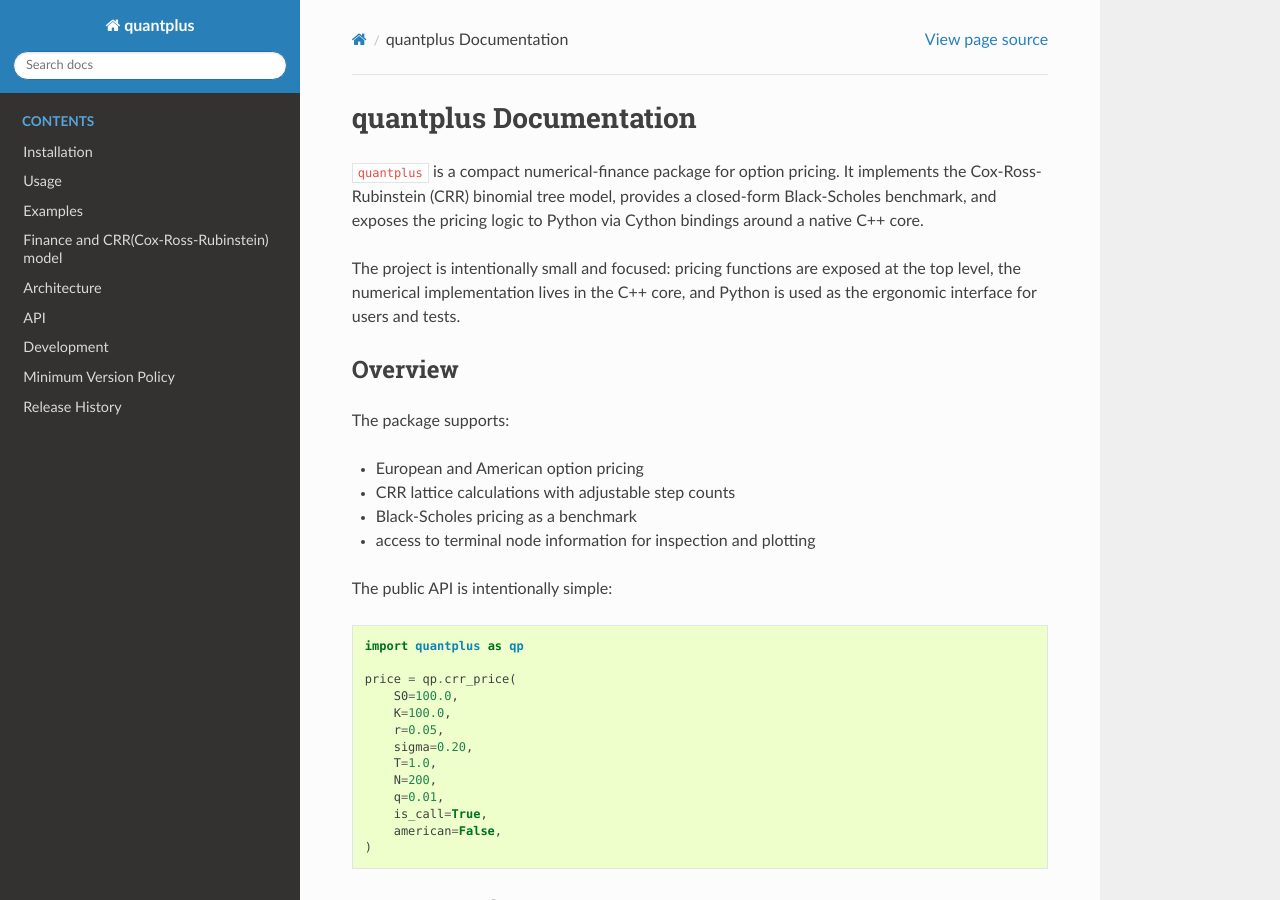
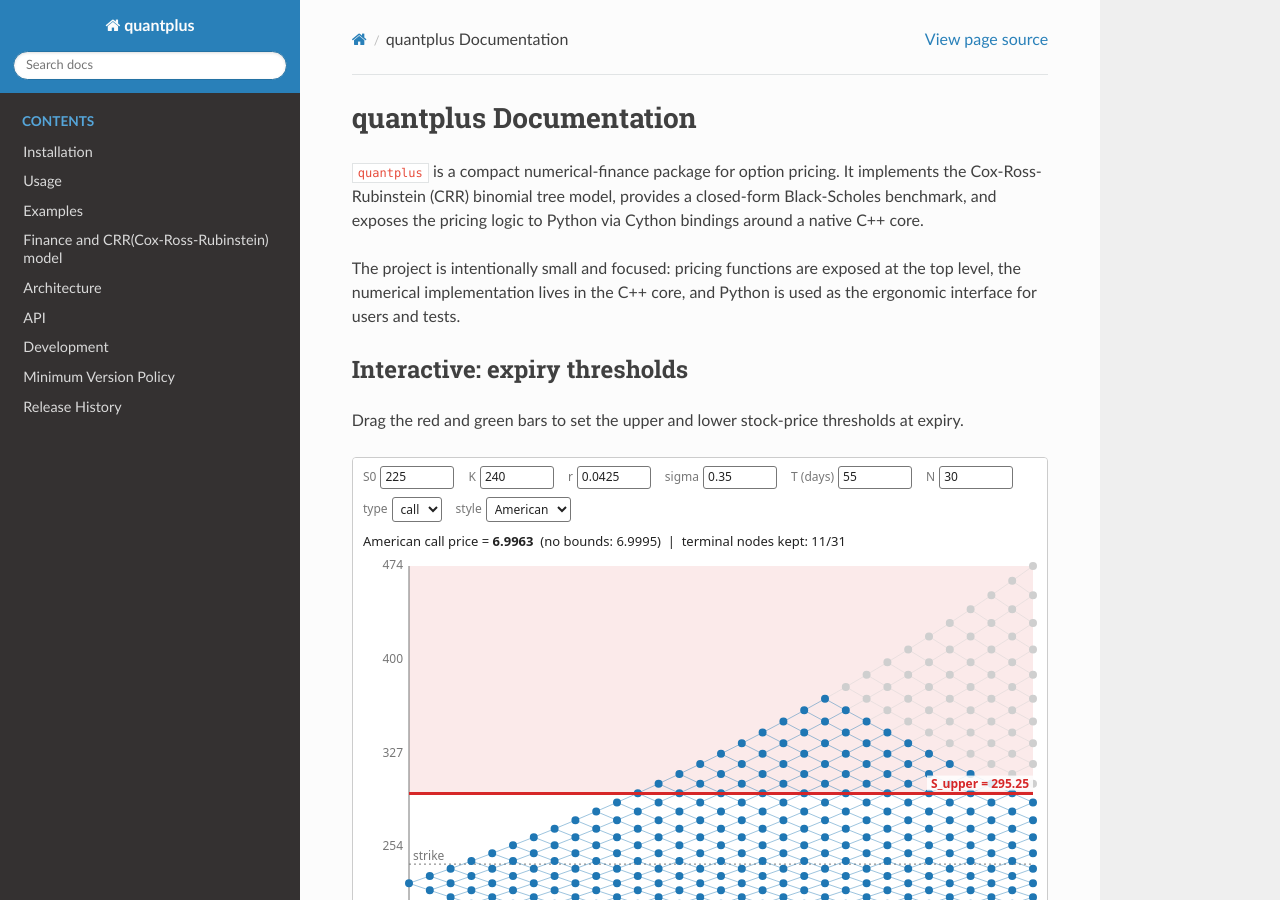
Before and after one commit to ke-zhang-rd/quantplus, a Sphinx documentation site: the page built from docs/source/index.rst, in a window 1280 px wide and 900 px high. Built offline with Sphinx 7.4.7 and the Read the Docs theme 3.1.0, drawn with Linux system fonts in a browser that asks for light colours; the version number could not be read and is left out; some of the changed lines change nothing that is shown.

Commit message:
ENH: Add interactive feature

```diff
--- /dev/null
+++ b/docs/source/_static/crr_thresholds.html
@@ -0,0 +1,227 @@
+<!DOCTYPE html>
+<html lang="en">
+<head>
+<meta charset="utf-8">
+<meta name="viewport" content="width=device-width, initial-scale=1">
+<title>CRR tree with expiry thresholds</title>
+<style>
+  :root { --fg:#222; --bg:#fff; --muted:#777; --hi:#d62728; --lo:#2ca02c; --node:#1f77b4; --dead:#cfcfcf; }
+  @media (prefers-color-scheme: dark) {
+    :root { --fg:#e6e6e6; --bg:#1b1b1b; --muted:#999; --dead:#4a4a4a; --node:#5aa9e6; }
+  }
+  html, body { margin:0; background:var(--bg); color:var(--fg);
+    font:14px/1.4 system-ui, -apple-system, "Segoe UI", Roboto, sans-serif; }
+  #controls { display:flex; flex-wrap:wrap; gap:8px 14px; padding:8px 10px; align-items:center; }
+  #controls label { display:flex; gap:4px; align-items:center; color:var(--muted); font-size:12px; }
+  #controls input, #controls select { width:64px; padding:2px 4px; font:inherit;
+    background:var(--bg); color:var(--fg); border:1px solid var(--muted); border-radius:3px; }
+  #controls select { width:auto; }
+  #status { padding:2px 10px 6px; font-size:13px; }
+  #status b { font-variant-numeric:tabular-nums; }
+  #wrap { position:relative; width:100%; height:calc(100vh - 118px); min-height:320px; }
+  canvas { position:absolute; inset:0; width:100%; height:100%; touch-action:none; }
+  #hint { padding:0 10px 8px; font-size:12px; color:var(--muted); }
+</style>
+</head>
+<body>
+<div id="controls">
+  <label>S0 <input id="S0" type="number" value="225" step="1"></label>
+  <label>K <input id="K" type="number" value="240" step="1"></label>
+  <label>r <input id="r" type="number" value="0.0425" step="0.005"></label>
+  <label>sigma <input id="sigma" type="number" value="0.35" step="0.05"></label>
+  <label>T (days) <input id="Tdays" type="number" value="55" step="5"></label>
+  <label>N <input id="N" type="number" value="30" min="2" max="80" step="1"></label>
+  <label>type <select id="type"><option value="call">call</option><option value="put">put</option></select></label>
+  <label>style <select id="style"><option value="american">American</option><option value="european">European</option></select></label>
+</div>
+<div id="status"></div>
+<div id="wrap"><canvas id="cv"></canvas></div>
+<div id="hint">Drag the red (upper) and green (lower) bars. Terminal nodes outside the band get zero probability; grey nodes can no longer reach the band.</div>
+
+<script>
+// PRICING-START
+function buildTree(p) {
+  const N = p.N, dt = p.T / N;
+  const u = Math.exp(p.sigma * Math.sqrt(dt)), d = 1 / u;
+  const S = [];
+  for (let i = 0; i <= N; i++) {
+    S.push([]);
+    for (let j = 0; j <= i; j++) S[i].push(p.S0 * Math.pow(u, i - j) * Math.pow(d, j));
+  }
+  return { S, u, d, dt };
+}
+
+function aliveNodes(S, N, upper, lower) {
+  const alive = [];
+  for (let i = 0; i <= N; i++) alive.push(new Array(i + 1).fill(false));
+  for (let j = 0; j <= N; j++) alive[N][j] = S[N][j] <= upper && S[N][j] >= lower;
+  for (let i = N - 1; i >= 0; i--)
+    for (let j = 0; j <= i; j++) alive[i][j] = alive[i + 1][j] || alive[i + 1][j + 1];
+  return alive;
+}
+
+// Same rule as crr() in test.py: dead terminal nodes are pruned; if one child
+// is pruned the surviving child gets all the probability.
+function price(p, tree, upper, lower) {
+  const N = p.N, S = tree.S;
+  const pu = (Math.exp(p.r * tree.dt) - tree.d) / (tree.u - tree.d), pd = 1 - pu;
+  const D = Math.exp(-p.r * tree.dt);
+  const alive = aliveNodes(S, N, upper, lower);
+  if (!alive[N].some(Boolean)) return { price: NaN, alive };
+  const ex = (s) => p.isCall ? Math.max(s - p.K, 0) : Math.max(p.K - s, 0);
+  let V = S[N].map(ex);
+  for (let i = N - 1; i >= 0; i--) {
+    const W = new Array(i + 1).fill(0);
+    for (let j = 0; j <= i; j++) {
+      const a = alive[i + 1][j], b = alive[i + 1][j + 1];
+      let cont;
+      if (a && b) cont = D * (pu * V[j] + pd * V[j + 1]);
+      else if (a) cont = D * V[j];
+      else if (b) cont = D * V[j + 1];
+      else { W[j] = 0; continue; }
+      W[j] = p.american ? Math.max(ex(S[i][j]), cont) : cont;
+    }
+    V = W;
+  }
+  return { price: V[0], alive };
+}
+// PRICING-END
+
+const $ = (id) => document.getElementById(id);
+const cv = $("cv"), ctx = cv.getContext("2d");
+let params, tree, hi, lo, ymin, ymax, W, H, dpr;
+const M = { l: 56, r: 14, t: 10, b: 42 };
+const css = (v) => getComputedStyle(document.documentElement).getPropertyValue(v).trim();
+
+function readParams() {
+  const N = Math.max(2, Math.min(80, Math.round(+$("N").value) || 30));
+  return { S0: +$("S0").value, K: +$("K").value, r: +$("r").value, sigma: +$("sigma").value,
+           T: (+$("Tdays").value) / 365, N, isCall: $("type").value === "call",
+           american: $("style").value === "american" };
+}
+
+function rebuild(resetBars) {
+  params = readParams();
+  tree = buildTree(params);
+  const last = tree.S[params.N];
+  ymin = last[last.length - 1]; ymax = last[0];
+  if (resetBars || hi === undefined) {
+    const w = 2 * params.sigma * Math.sqrt(params.T);
+    hi = Math.min(ymax, params.S0 * Math.exp(w));
+    lo = Math.max(ymin, params.S0 * Math.exp(-w));
+  } else { hi = Math.min(hi, ymax); lo = Math.max(lo, ymin); }
+  draw();
+}
+
+const xOf = (i) => M.l + (i / params.N) * (W - M.l - M.r);
+const yOf = (s) => M.t + (1 - (s - ymin) / (ymax - ymin)) * (H - M.t - M.b);
+const sOf = (y) => ymin + (1 - (y - M.t) / (H - M.t - M.b)) * (ymax - ymin);
+
+function draw() {
+  const N = params.N, S = tree.S;
+  const res = price(params, tree, hi, lo);
+  const full = price(params, tree, Infinity, -Infinity).price;
+  const kept = res.alive[N].filter(Boolean).length;
+  $("status").innerHTML = isNaN(res.price)
+    ? "No terminal node inside the band - widen it."
+    : `${params.american ? "American" : "European"} ${params.isCall ? "call" : "put"} price = <b>${res.price.toFixed(4)}</b>` +
+      ` &nbsp;(no bounds: ${full.toFixed(4)}) &nbsp;|&nbsp; terminal nodes kept: ${kept}/${N + 1}`;
+
+  ctx.setTransform(dpr, 0, 0, dpr, 0, 0);
+  ctx.clearRect(0, 0, W, H);
+  ctx.font = "12px system-ui, sans-serif";
+
+  // shaded excluded regions
+  ctx.fillStyle = css("--hi") + "18"; ctx.fillRect(M.l, M.t, W - M.l - M.r, yOf(hi) - M.t);
+  ctx.fillStyle = css("--lo") + "18"; ctx.fillRect(M.l, yOf(lo), W - M.l - M.r, H - M.b - yOf(lo));
+
+  // axes / ticks
+  ctx.strokeStyle = css("--muted"); ctx.fillStyle = css("--muted"); ctx.lineWidth = 1;
+  ctx.beginPath(); ctx.moveTo(M.l, M.t); ctx.lineTo(M.l, H - M.b); ctx.lineTo(W - M.r, H - M.b); ctx.stroke();
+  ctx.textAlign = "right"; ctx.textBaseline = "middle";
+  for (let k = 0; k <= 5; k++) { const s = ymin + (k / 5) * (ymax - ymin); ctx.fillText(s.toFixed(0), M.l - 6, yOf(s)); }
+  ctx.textAlign = "center"; ctx.textBaseline = "top";
+  const step = Math.max(1, Math.ceil(N / 10));
+  for (let i = 0; i <= N; i += step) ctx.fillText(i, xOf(i), H - M.b + 6);
+  ctx.fillText("time step", (M.l + W - M.r) / 2, H - 18);
+
+  // strike line
+  if (params.K >= ymin && params.K <= ymax) {
+    ctx.setLineDash([2, 3]); ctx.beginPath(); ctx.moveTo(M.l, yOf(params.K)); ctx.lineTo(W - M.r, yOf(params.K)); ctx.stroke();
+    ctx.setLineDash([]); ctx.textAlign = "left"; ctx.textBaseline = "bottom"; ctx.fillText("strike", M.l + 4, yOf(params.K) - 2);
+  }
+
+  // edges then nodes
+  const A = res.alive;
+  ctx.lineWidth = 0.8;
+  for (const pass of [false, true]) {
+    ctx.strokeStyle = pass ? css("--node") : css("--dead");
+    ctx.globalAlpha = pass ? 0.55 : 0.5;
+    ctx.beginPath();
+    for (let i = 0; i < N; i++) for (let j = 0; j <= i; j++) for (const cj of [j, j + 1]) {
+      if ((A[i][j] && A[i + 1][cj]) !== pass) continue;
+      ctx.moveTo(xOf(i), yOf(S[i][j])); ctx.lineTo(xOf(i + 1), yOf(S[i + 1][cj]));
+    }
+    ctx.stroke();
+  }
+  ctx.globalAlpha = 1;
+  const rad = Math.max(1.5, Math.min(4, 120 / N));
+  for (const pass of [false, true]) {
+    ctx.fillStyle = pass ? css("--node") : css("--dead");
+    ctx.beginPath();
+    for (let i = 0; i <= N; i++) for (let j = 0; j <= i; j++) {
+      if (A[i][j] !== pass) continue;
+      ctx.moveTo(xOf(i) + rad, yOf(S[i][j])); ctx.arc(xOf(i), yOf(S[i][j]), rad, 0, 6.2832);
+    }
+    ctx.fill();
+  }
+
+  // draggable bars
+  for (const [val, col, name, above] of [[hi, css("--hi"), "S_upper", true], [lo, css("--lo"), "S_lower", false]]) {
+    ctx.strokeStyle = col; ctx.fillStyle = col; ctx.lineWidth = 3;
+    ctx.beginPath(); ctx.moveTo(M.l, yOf(val)); ctx.lineTo(W - M.r, yOf(val)); ctx.stroke();
+    ctx.textAlign = "right"; ctx.textBaseline = above ? "bottom" : "top"; ctx.font = "bold 12px system-ui, sans-serif";
+    const txt = `${name} = ${val.toFixed(2)}`, tw = ctx.measureText(txt).width;
+    const ty = yOf(val) + (above ? -3 : 3);
+    ctx.save(); ctx.fillStyle = css("--bg"); ctx.globalAlpha = 0.85;
+    ctx.fillRect(W - M.r - 8 - tw, above ? ty - 15 : ty, tw + 8, 15); ctx.restore();
+    ctx.fillText(txt, W - M.r - 4, ty);
+  }
+}
+
+// ---- pointer dragging (mouse + touch) ----
+let drag = null;
+function nearest(y) {
+  const dh = Math.abs(yOf(hi) - y), dl = Math.abs(yOf(lo) - y);
+  const best = dh <= dl ? "hi" : "lo";
+  return Math.min(dh, dl) < 12 ? best : null;
+}
+cv.addEventListener("pointerdown", (e) => {
+  const y = e.offsetY; drag = nearest(y);
+  if (drag) cv.setPointerCapture(e.pointerId);
+});
+cv.addEventListener("pointermove", (e) => {
+  if (!drag) { cv.style.cursor = nearest(e.offsetY) ? "ns-resize" : "default"; return; }
+  const s = Math.min(Math.max(sOf(e.offsetY), ymin), ymax);
+  if (drag === "hi") hi = Math.max(s, lo); else lo = Math.min(s, hi);
+  draw();
+});
+cv.addEventListener("pointerup", () => { drag = null; });
+cv.addEventListener("pointercancel", () => { drag = null; });
+
+function resize() {
+  dpr = window.devicePixelRatio || 1;
+  const r = cv.getBoundingClientRect();
+  W = r.width; H = r.height;
+  cv.width = Math.round(W * dpr); cv.height = Math.round(H * dpr);
+  if (params) draw();
+}
+window.addEventListener("resize", resize);
+matchMedia("(prefers-color-scheme: dark)").addEventListener("change", () => draw());
+for (const id of ["S0", "K", "r", "sigma", "Tdays", "N", "type", "style"])
+  $(id).addEventListener("change", () => rebuild(id !== "K" && id !== "type" && id !== "style" && id !== "r"));
+
+resize(); rebuild(true);
+</script>
+</body>
+</html>
--- a/docs/source/index.rst
+++ b/docs/source/index.rst
@@ -9,6 +9,20 @@ Cython bindings around a native C++ core.
 The project is intentionally small and focused: pricing functions are exposed at
 the top level, the numerical implementation lives in the C++ core, and Python is
 used as the ergonomic interface for users and tests.
+
+Interactive: expiry thresholds
+------------------------------
+
+Drag the red and green bars to set the upper and lower stock-price
+thresholds at expiry.
+
+.. raw:: html
+
+   <iframe src="_static/crr_thresholds.html"
+           width="100%" height="640"
+           style="border:1px solid #ccc; border-radius:4px;"></iframe>
+
+
 
 Overview
 --------
```
